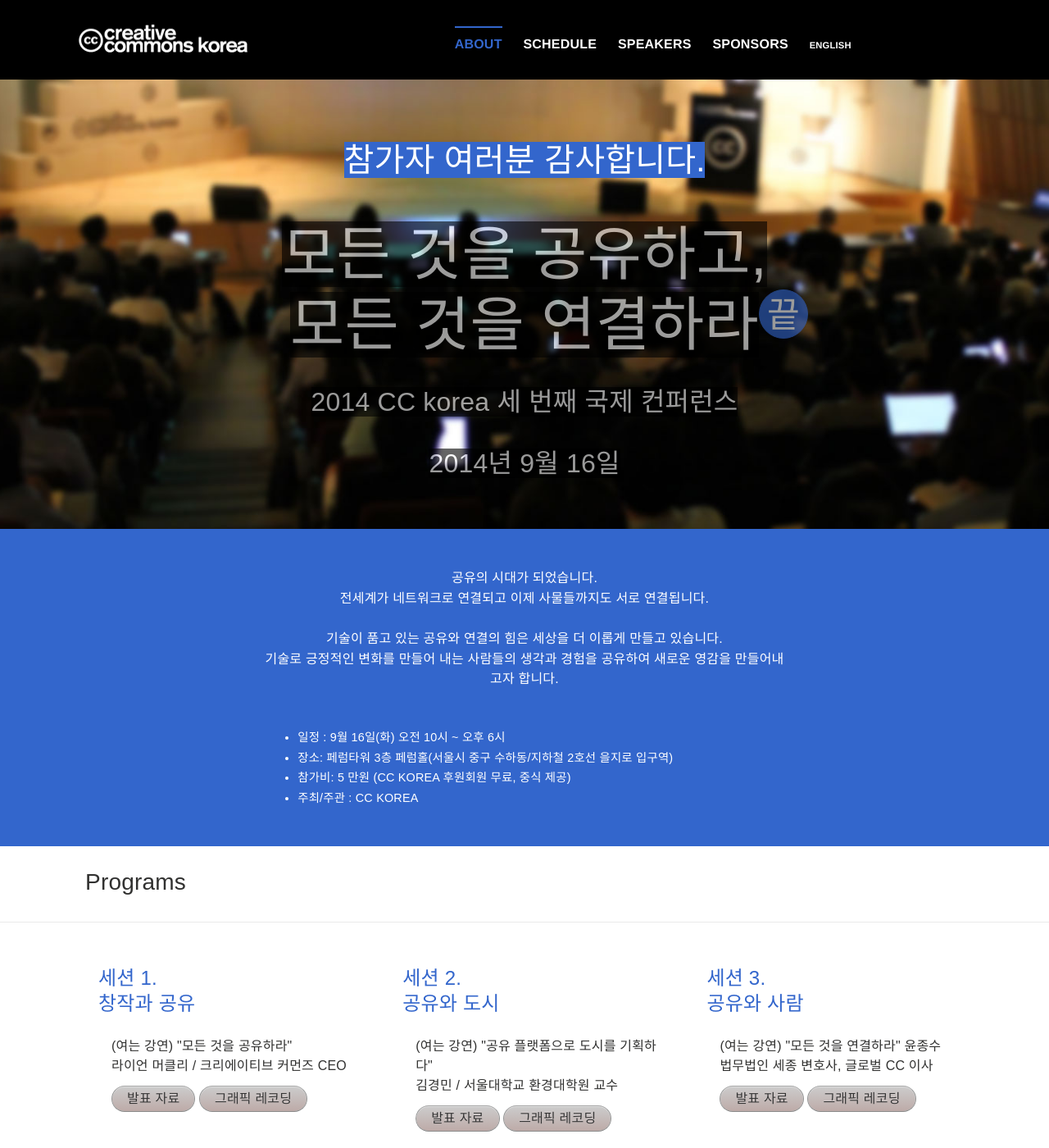
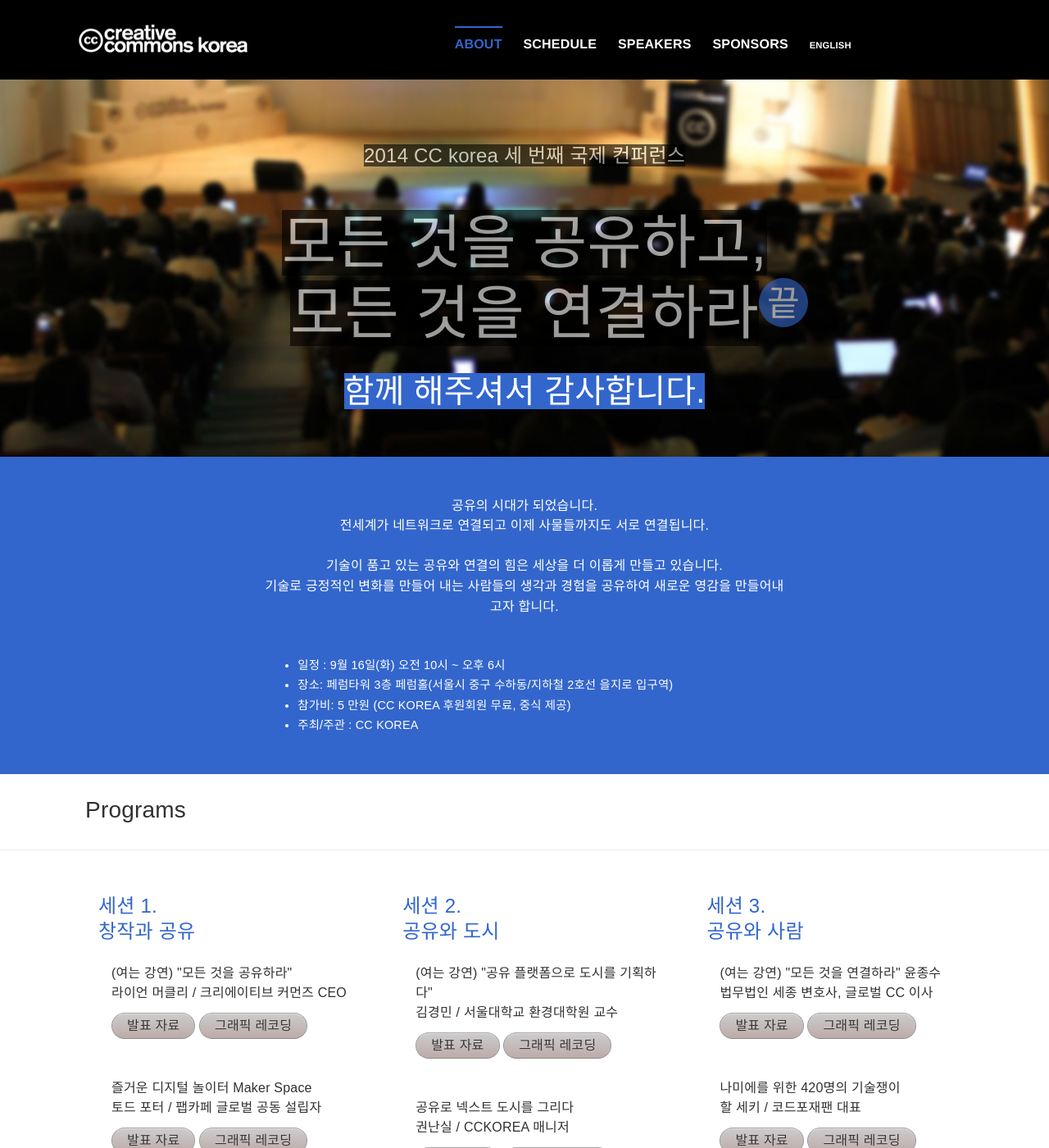
Before and after one commit to creativecommonskorea/cckcon3, a Jekyll site: the page built from index.md, in a window 1280 px wide and 1400 px high. Shown: the whole window at 82% size. Built offline with Jekyll 4.4.1, drawn with Linux system fonts in a browser that asks for light colours.

Commit message:
Arranged order of headline text at front page

```diff
--- a/_layouts/home.html
+++ b/_layouts/home.html
@@ -61,10 +61,9 @@
     {% if page.image.feature %}
     <div class="page-lead splash" style="background-image:url({{ site.url }}/images/{{ page.image.feature }});">
       <div class="wrap page-lead-content">
-        <h1 class="thanks"><span>참가자 여러분 감사합니다.</span></h1>
+        <h4><span>2014 CC korea 세 번째 국제 컨퍼런스</span></h4>
         <h1><span>모든 것을 공유하고,</span><br /><span>모든 것을 연결하라</span><span class="sup">끝</span></h1>
-        <h2><span>2014 CC korea 세 번째 국제 컨퍼런스</span></h2>
-        <h2><span>2014년 9월 16일</span></h2>
+        <h1 class="thanks"><span>함께 해주셔서 감사합니다.</span></h1>
         <!-- <h2>Ferrum Hall @ Ferrum Tower 3F (Junggu Suhadong, Seoul, South Korea)</h2> -->
       </div><!-- /.page-lead-content -->
     </div><!-- /.page-lead -->
--- a/css/main.scss
+++ b/css/main.scss
@@ -48,7 +48,7 @@
   background-size: auto 100%;
   .page-lead-content {
     margin-top: 7em;
-    h1, h2 {
+    h1, h4 {
       @include media($micro) {
         font-size: 2rem;
       }
```
